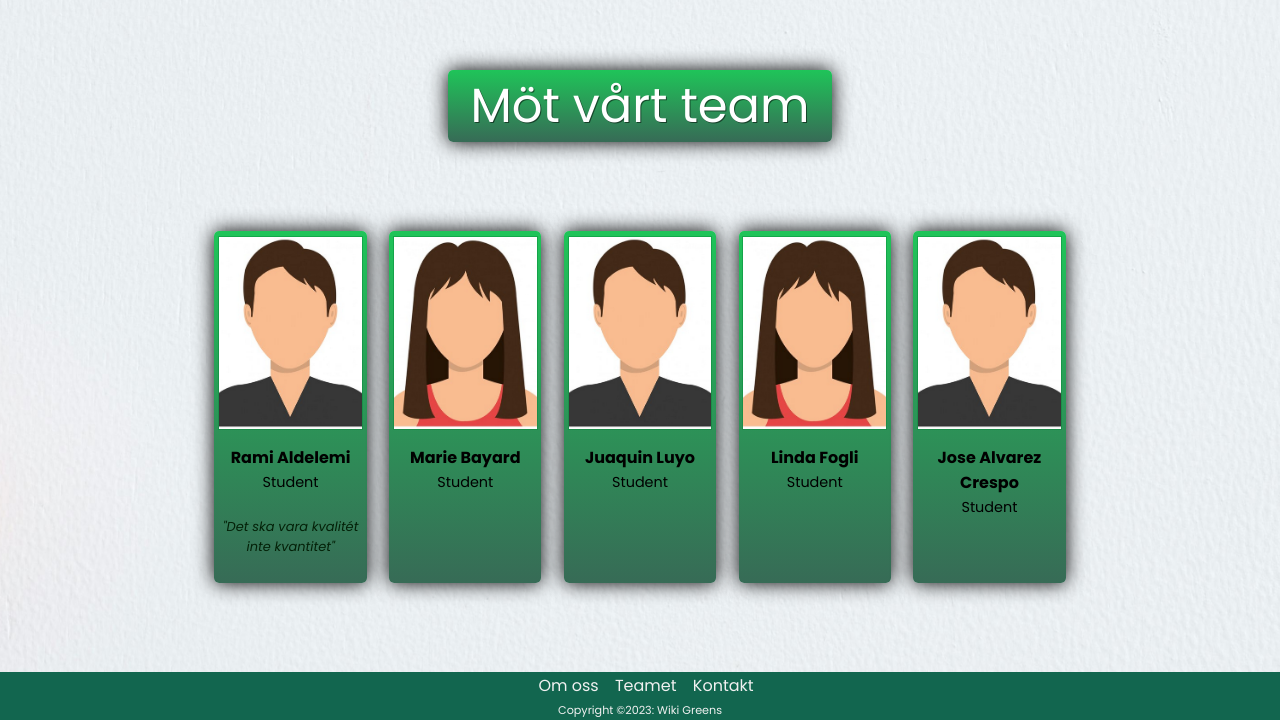
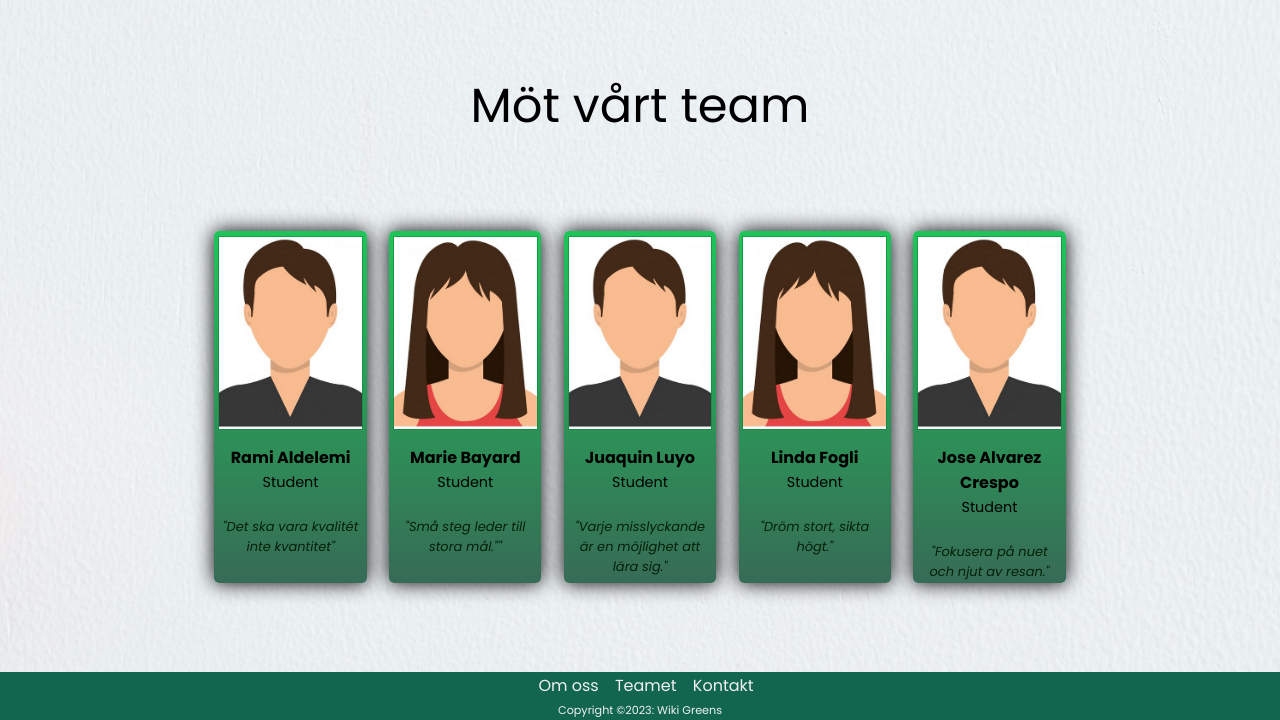
Before and after one commit to Lindayh/nutrition, a Flask app: page /team in a window 1280 px wide. Shown: the part 80-800 px from the top of the page. Run offline with Flask 3, Linux system fonts and the light colour scheme; some libraries are stand-ins or nearby versions.

Commit message:
Sidan färdig + sätta in riktiga bilder i framtiden

```diff
--- a/static/style.css
+++ b/static/style.css
@@ -142,12 +142,6 @@ footer p {
     margin-top: 70px;
     font-size: 3em;
     font-weight: normal;
-    background: linear-gradient(rgb(31, 196, 89),rgb(55, 107, 86));
-    box-shadow: 0 0 20px 0 black;
-    color: #ffffff;
-    text-shadow: 1px 1px rgba(0, 0, 0, 0.5);
-    width: 30%;
-    text-align: center;
     border-radius: 5px;
 }
 .team-info {
@@ -179,6 +173,7 @@ footer p {
 .quote {
     margin-top: 22px;
     display: flex;
+    justify-content: center;
     font-style: italic;
     font-size: 0.9em;
     color: #042108;
@@ -194,11 +189,10 @@ footer p {
     width: 95%;
     height: 55%;
     margin-top: 5px;
-    border-radius: 3px;
 }
 .card-image img {
     width: 100%;
     height: 100%;
     object-fit: cover;
-    border: 1.5px solid rgba(8, 135, 57, 0.463);
+    border: 1.5px solid rgba(8, 135, 57, 0.566);
 }
--- a/templates/team.html
+++ b/templates/team.html
@@ -22,6 +22,7 @@
                 <h4>Marie Bayard</h4>
                 <p>Student</p>
                 <div class="quote">
+                    <p>"Små steg leder till stora mål.""</p>
                 </div>
             </div>
         </div>
@@ -31,6 +32,7 @@
                 <h4>Juaquin Luyo</h4>
                 <p>Student</p>
                 <div class="quote">
+                    <p>"Varje misslyckande är en möjlighet att lära sig."</p>
                 </div>
             </div>
         </div>
@@ -40,6 +42,7 @@
                 <h4>Linda Fogli</h4>
                 <p>Student</p>
                 <div class="quote">
+                    <p>"Dröm stort, sikta högt."</p>
                 </div>
             </div>
         </div>
@@ -49,6 +52,7 @@
                 <h4>Jose Alvarez Crespo</h4>
                 <p>Student</p>
                 <div class="quote">
+                    <p>"Fokusera på nuet och njut av resan."</p>
                 </div>
             </div>
         </div>
```
